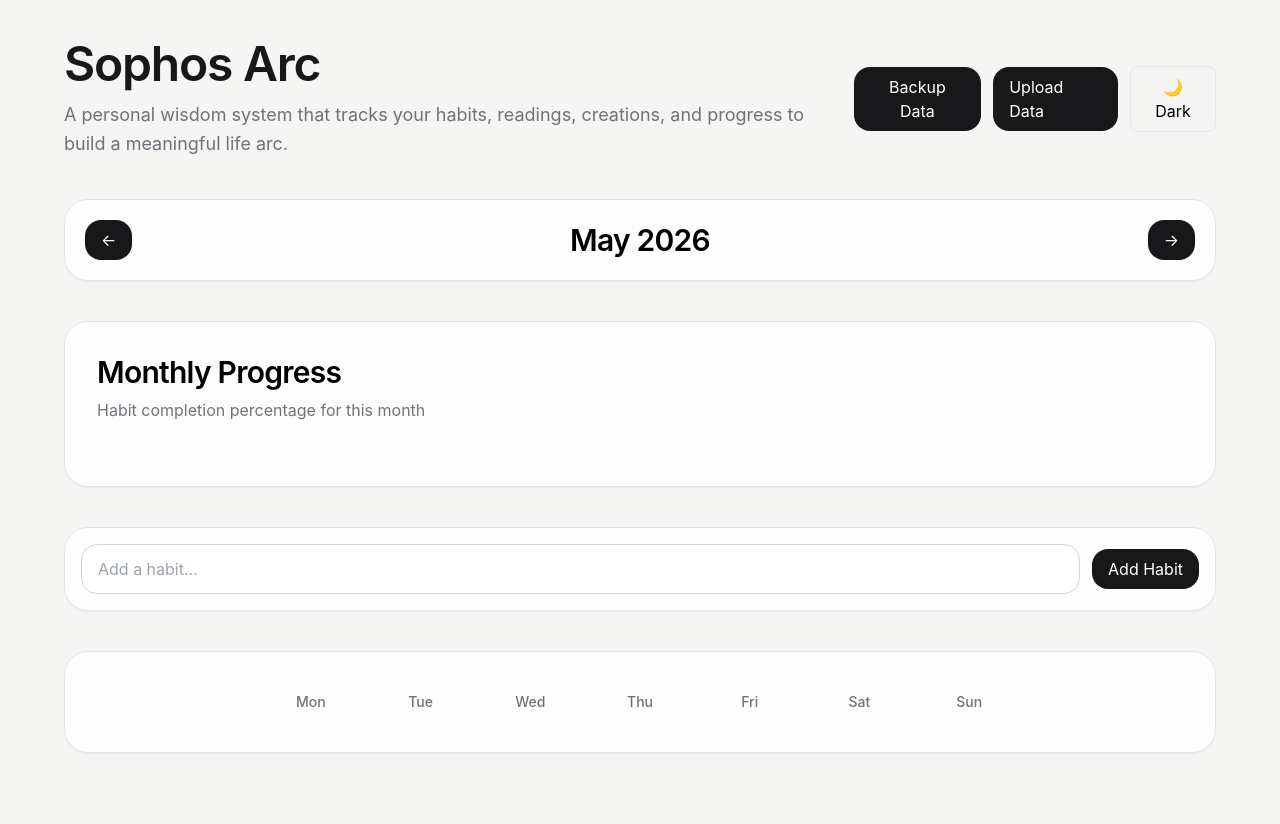
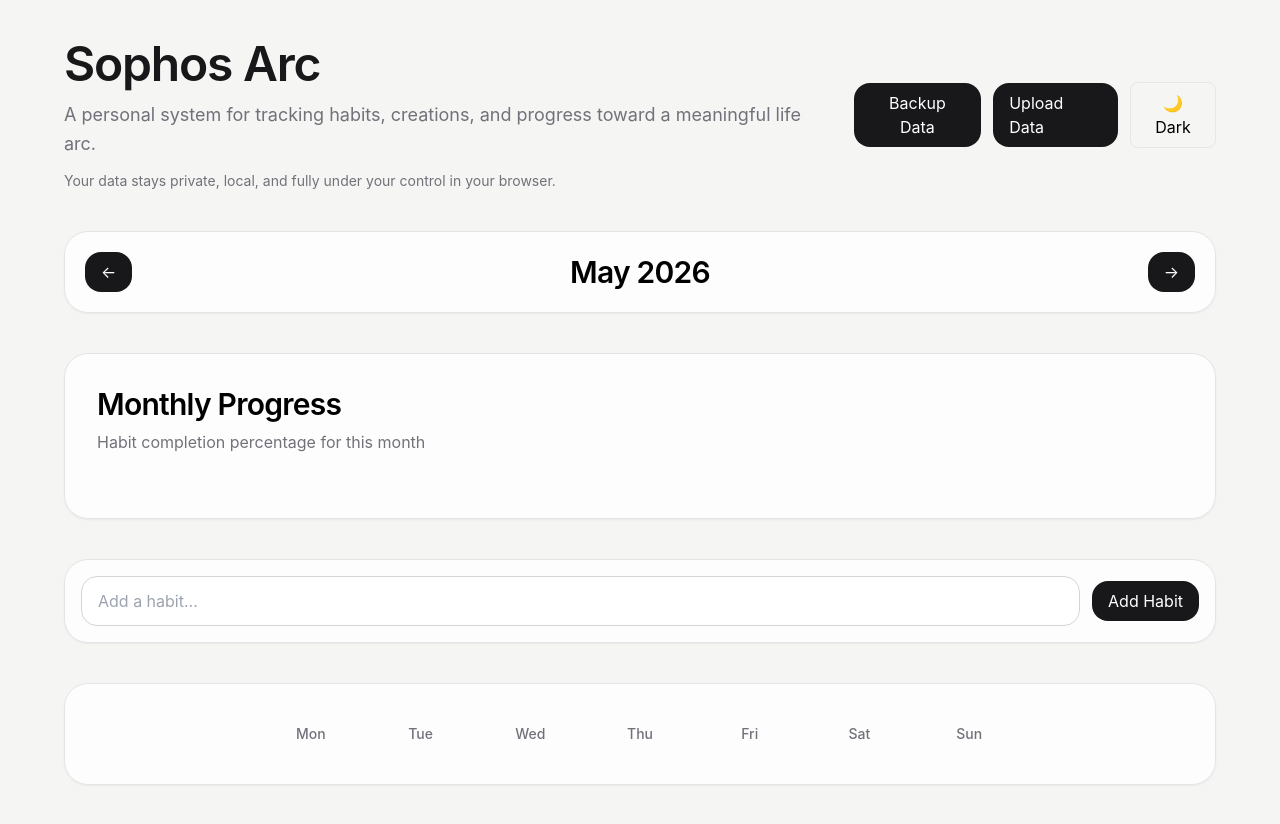
Before and after one commit to seaona/sophos-arc, a React (Vite) app: page / in a window 1280 px wide. Before the commit the page ends 800 px from the top, so only its background shows below. Built offline with nearby package versions, Linux system fonts and the light colour scheme.

Commit message:
tweak texst

```diff
--- a/index.html
+++ b/index.html
@@ -4,7 +4,7 @@
     <meta charset="UTF-8" />
     <link rel="icon" type="image/svg+xml" href="/favicon.svg" />
     <meta name="viewport" content="width=device-width, initial-scale=1.0" />
-    <title>habit-tracker</title>
+    <title>sophos-arc</title>
   </head>
   <body>
     <div id="root"></div>
--- a/src/App.tsx
+++ b/src/App.tsx
@@ -90,8 +90,10 @@ export default function App() {
             </h1>
 
             <p className="subtle-text mt-3 text-lg max-w-3xl leading-relaxed">
-              A personal wisdom system that tracks your habits, readings,
-              creations, and progress to build a meaningful life arc.
+              A personal system for tracking habits, creations, and progress toward a meaningful life arc.
+            </p>
+            <p className="mt-3 text-sm text-zinc-500 dark:text-zinc-400">
+              Your data stays private, local, and fully under your control in your browser.
             </p>
           </div>
 
```
